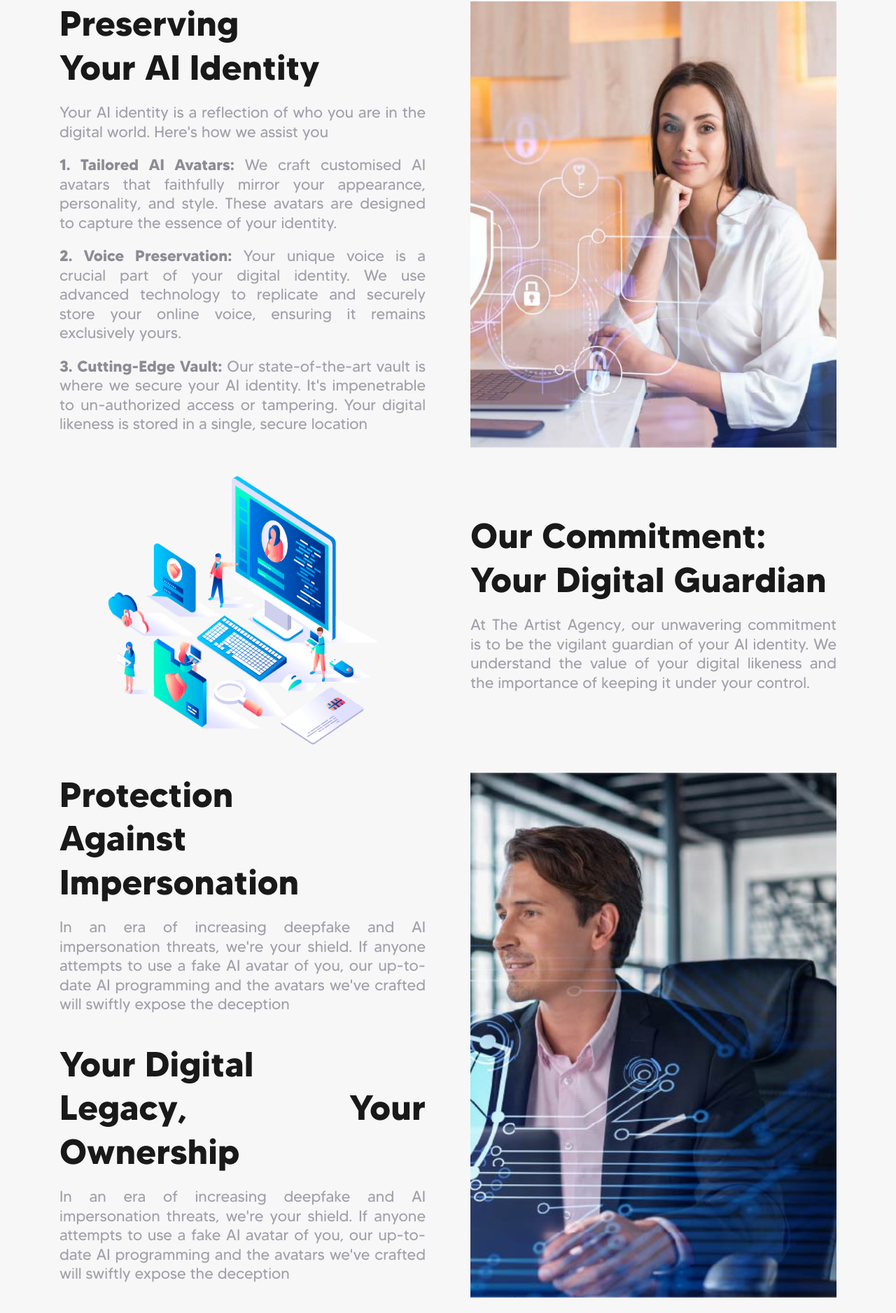
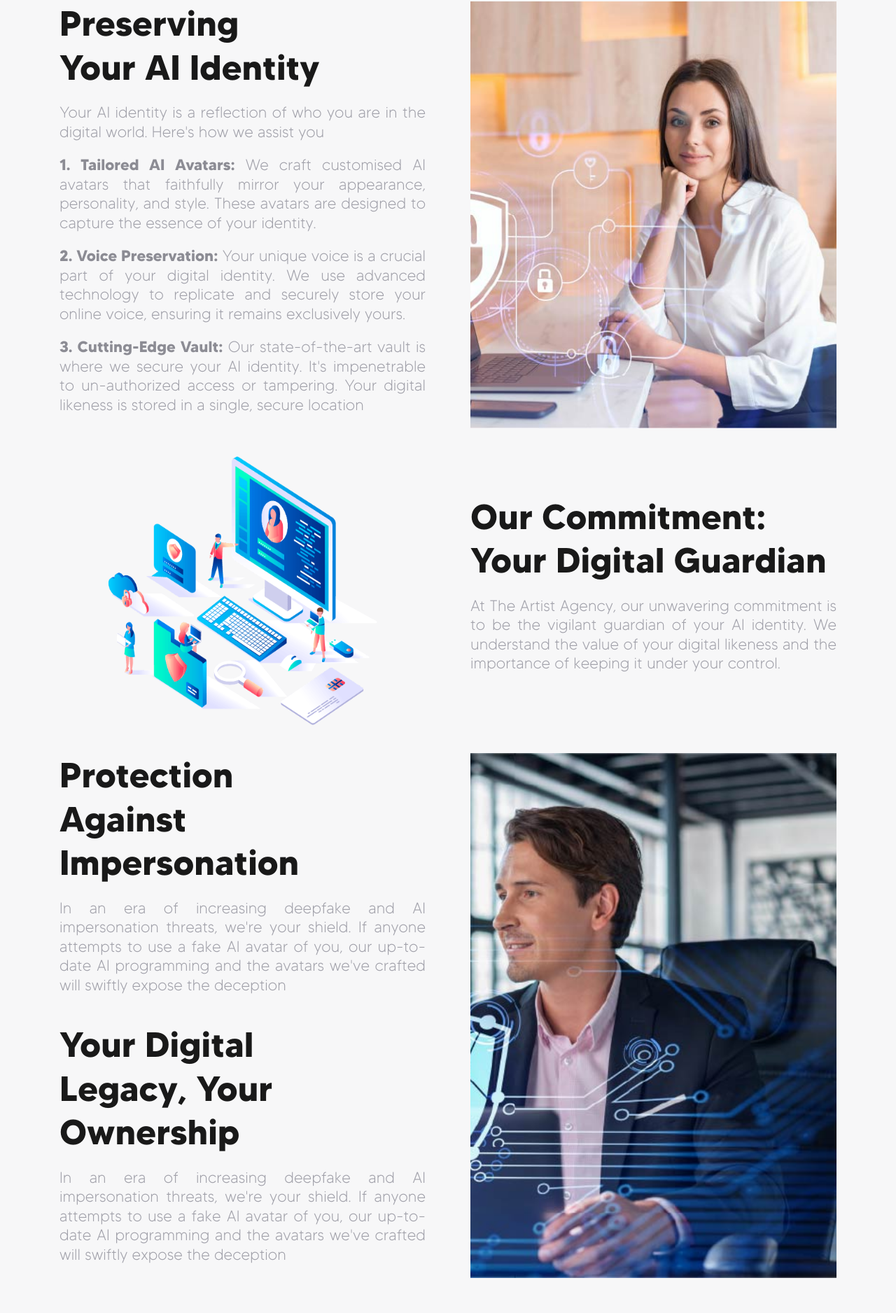
Before and after one commit to alamincoders/leading-page-react-vite-tailwindcss, a React (Vite) app: page / in a window 1280 px wide. Shown: the part 3758-5634 px from the top of the page at 70% size. Built offline with nearby package versions, Linux system fonts and the light colour scheme.

Commit message:
updated with font

```diff
--- a/src/components/screen/About.jsx
+++ b/src/components/screen/About.jsx
@@ -8,29 +8,36 @@ const About = () => {
   return (
     <section id="about" className="py-24 md:py-44 lg:py-72 bg-zinc-100/70">
       <div className="container_fluid">
-        <div className="space-y-10 md:text-justify">
+        <div className="space-y-10">
           <div className="grid grid-cols-1 xl:grid-cols-2 gap-8 lg:gap-16">
             <div className="order-2 xl:order-1">
               <h2 className="text-[24px] sm:text-[32px] lg:text-[50px] font-tommy_bold text-black/90 leading-tight">
                 Preserving <br /> Your AI Identity
               </h2>
               <div className="text-base sm:text-[18px] lg:text-[22px] text-zinc-400">
-                <p className="my-5 leading-tight">
+                <p className="my-5 leading-tight font-tommy_light font-medium md:text-justify">
                   Your AI identity is a reflection of who you are in the digital world. Here&apos;s how we assist you
                 </p>{" "}
-                <p className="my-5 leading-tight">
-                  <span className="font-bold font-tommy_bold !text-zinc-500/80">1. Tailored AI Avatars:</span> We craft customised AI avatars that
-                  faithfully mirror your appearance, personality, and style. These avatars are designed to capture the essence of your identity.
+                <p className="my-5 leading-tight md:text-justify">
+                  <span className="font-tommy_bold !text-zinc-500/80">1. Tailored AI Avatars:</span>{" "}
+                  <span className="font-tommy_light font-medium">
+                    We craft customised AI avatars that faithfully mirror your appearance, personality, and style. These avatars are designed to
+                    capture the essence of your identity.
+                  </span>
                 </p>{" "}
-                <p className="my-5 leading-tight">
-                  <span className="font-bold font-tommy_bold !text-zinc-500/80">2. Voice Preservation:</span> Your unique voice is a crucial part of
-                  your digital identity. We use advanced technology to replicate and securely store your online voice, ensuring it remains exclusively
-                  yours.
+                <p className="my-5 leading-tight  md:text-justify">
+                  <span className="font-tommy_bold !text-zinc-500/80">2. Voice Preservation:</span>{" "}
+                  <span className="font-tommy_light font-medium">
+                    Your unique voice is a crucial part of your digital identity. We use advanced technology to replicate and securely store your
+                    online voice, ensuring it remains exclusively yours.
+                  </span>
                 </p>
-                <p className="my-5 leading-tight">
-                  <span className="font-bold font-tommy_bold !text-zinc-500/80">3. Cutting-Edge Vault:</span> Our state-of-the-art vault is where we
-                  secure your AI identity. It&apos;s impenetrable to un-authorized access or tampering. Your digital likeness is stored in a single,
-                  secure location
+                <p className="my-5 leading-tight  md:text-justify">
+                  <span className="font-tommy_bold !text-zinc-500/80">3. Cutting-Edge Vault:</span>{" "}
+                  <span className="font-tommy_light font-medium">
+                    Our state-of-the-art vault is where we secure your AI identity. It&apos;s impenetrable to un-authorized access or tampering. Your
+                    digital likeness is stored in a single, secure location
+                  </span>
                 </p>
               </div>
             </div>
@@ -49,7 +56,7 @@ const About = () => {
                 Your Digital Guardian
               </h2>
               <div className="text-base sm:text-[18px] lg:text-[22px] text-zinc-400 font-tommy">
-                <p className="my-5 leading-tight">
+                <p className="my-5 leading-tight font-tommy_light font-medium md:text-justify">
                   At The Artist Agency, our unwavering commitment is to be the vigilant guardian of your AI identity. We understand the value of your
                   digital likeness and the importance of keeping it under your control.
                 </p>{" "}
@@ -64,7 +71,7 @@ const About = () => {
                   Protection <br /> Against Impersonation
                 </h2>
                 <div className="text-base sm:text-[18px] lg:text-[22px] text-zinc-400 font-tommy">
-                  <p className="my-5 leading-tight">
+                  <p className="my-5 leading-tight font-tommy_light font-medium md:text-justify">
                     In an era of increasing deepfake and AI impersonation threats, we&apos;re your shield. If anyone attempts to use a fake AI avatar
                     of you, our up-to-date AI programming and the avatars we&apos;ve crafted will swiftly expose the deception
                   </p>
@@ -76,7 +83,7 @@ const About = () => {
                   Legacy, Your Ownership
                 </h2>
                 <div className="text-base sm:text-[18px] lg:text-[22px] text-zinc-400 font-tommy">
-                  <p className="my-5 leading-tight">
+                  <p className="my-5 leading-tight font-tommy_light font-medium md:text-justify">
                     In an era of increasing deepfake and AI impersonation threats, we&apos;re your shield. If anyone attempts to use a fake AI avatar
                     of you, our up-to-date AI programming and the avatars we&apos;ve crafted will swiftly expose the deception
                   </p>
@@ -99,7 +106,7 @@ const About = () => {
                   with Confidence
                 </h2>
                 <div className="text-base sm:text-[18px] lg:text-[22px] text-zinc-400 font-tommy">
-                  <p className="my-5 leading-tight">
+                  <p className="my-5 leading-tight font-tommy_light font-medium md:text-justify">
                     When you land a job that requires the use of your digital likeness, we&apos;re your partners. The Artist Agency collaborates with
                     you to create the required performance, ensuring your digital identity is portrayed accurately and professionally.
                   </p>{" "}
@@ -111,7 +118,7 @@ const About = () => {
                   Total Protection
                 </h2>
                 <div className="text-base sm:text-[18px] lg:text-[22px] text-zinc-400 font-tommy">
-                  <p className="my-5 leading-tight">
+                  <p className="my-5 leading-tight font-tommy_light font-medium md:text-justify">
                     At The Artist Agency, your AI identity is stored in one secure vault, exclusively for you. We don&apos;t own or control it.
                     It&apos;s your property, and our mission is to keep it safe
                   </p>{" "}
@@ -123,7 +130,7 @@ const About = () => {
                   Your Digital Identity
                 </h2>
                 <div className="text-base sm:text-[18px] lg:text-[22px] text-zinc-400 font-tommy">
-                  <p className="my-5 leading-tight">
+                  <p className="my-5 leading-tight font-tommy_light font-medium md:text-justify">
                     Embrace the future with confidence. Choose The Artist Agency as your ally in the digital realm. Contact us today to discover how
                     we can help you preserve and protect your AI identity like never before
                   </p>{" "}
@@ -140,7 +147,7 @@ const About = () => {
                   Legacy, Secured
                 </h2>
                 <div className="text-base sm:text-[18px] lg:text-[22px] text-zinc-400 font-tommy">
-                  <p className="my-5 leading-tight">
+                  <p className="my-5 leading-tight font-tommy_light font-medium md:text-justify">
                     Your digital identity is your legacy, and we&apos;re here to ensure it&apos;s protected for generations to come. With The Artist
                     Agency, you can trust that your AI likeness is safeguarded, allowing you to focus on what you do best – creating, entertaining,
                     and inspiring.
@@ -153,7 +160,7 @@ const About = () => {
                   Digital Revolution
                 </h2>
                 <div className="text-base sm:text-[18px] lg:text-[22px] text-zinc-400 font-tommy">
-                  <p className="my-5 leading-tight">
+                  <p className="my-5 leading-tight font-tommy_light font-medium md:text-justify">
                     Embrace the future with confidence, knowing that The Artist Agency has your back. Join us in the digital revolution and take
                     control of your AI identity. Contact us today to discover how we can preserve and protect your digital legacy like never before.
                   </p>
```
Also changed, not shown: src/components/screen/Founder.jsx (+10 -10 lines).
